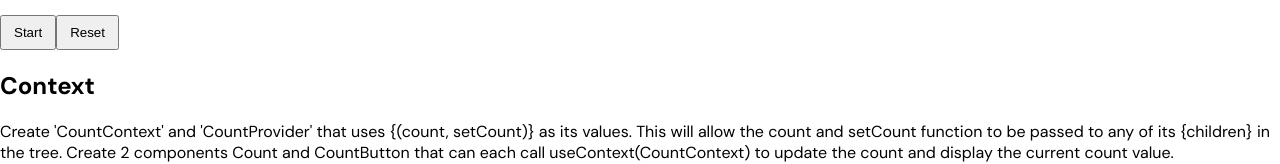
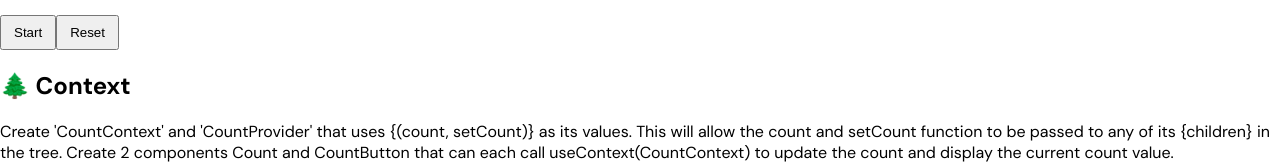
Before and after one commit to caoviv/Fireship.io-React-Challenges, a React (Create React App) app: page / in a window 1280 px wide. Shown: the part 1279-1443 px from the top of the page. Built offline with nearby package versions, Linux system fonts and the light colour scheme.

Commit message:
add emoji to heading

```diff
--- a/src/components/Context.jsx
+++ b/src/components/Context.jsx
@@ -24,7 +24,7 @@ function Context() {
   }
   return (
     <div>
-      <h2>Context</h2>
+      <h2>🌲 Context</h2>
       <p>
         Create 'CountContext' and 'CountProvider' that uses{" "}
         {`{(count, setCount)}`} as its values. This will allow the count and
```
